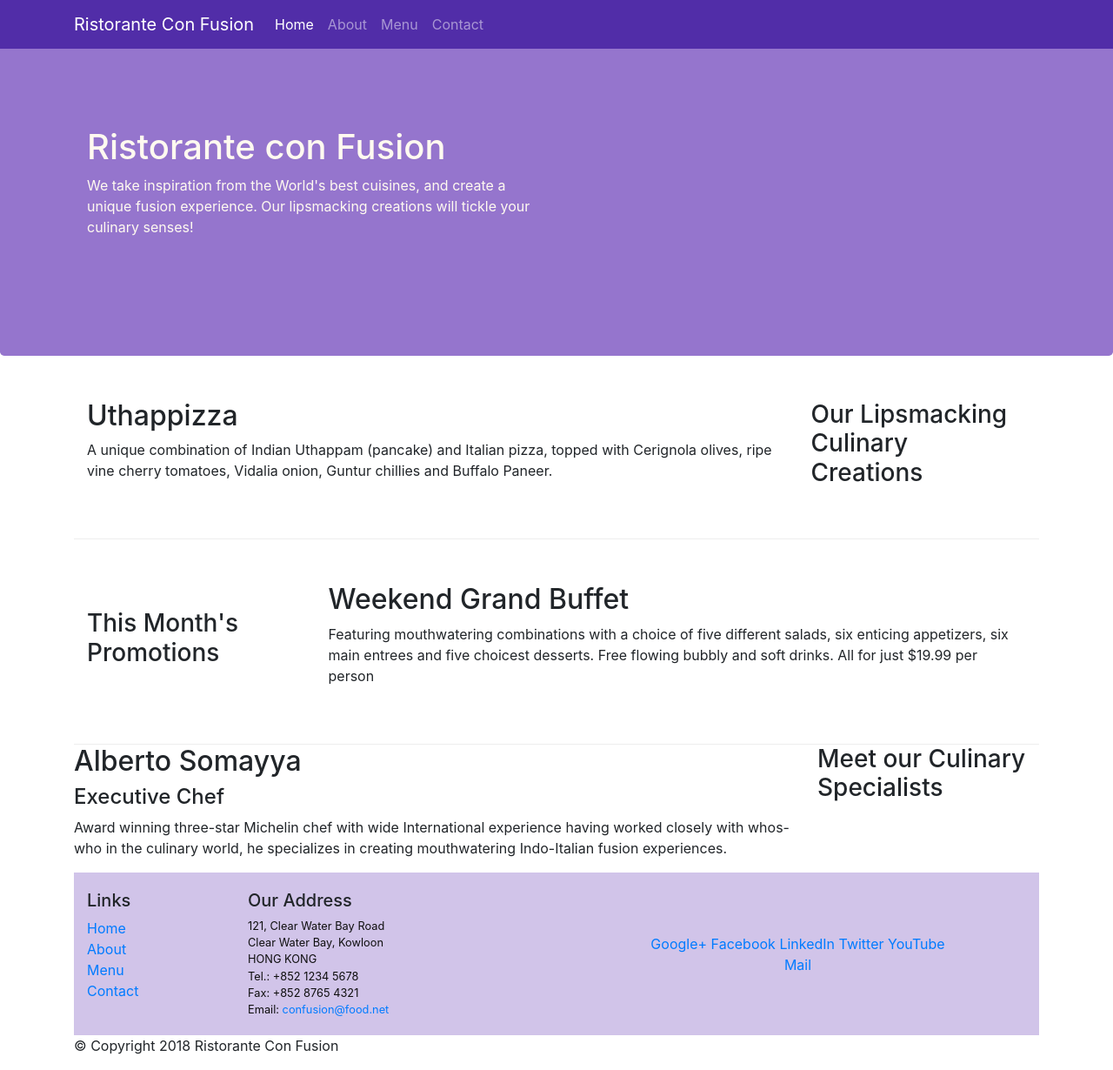
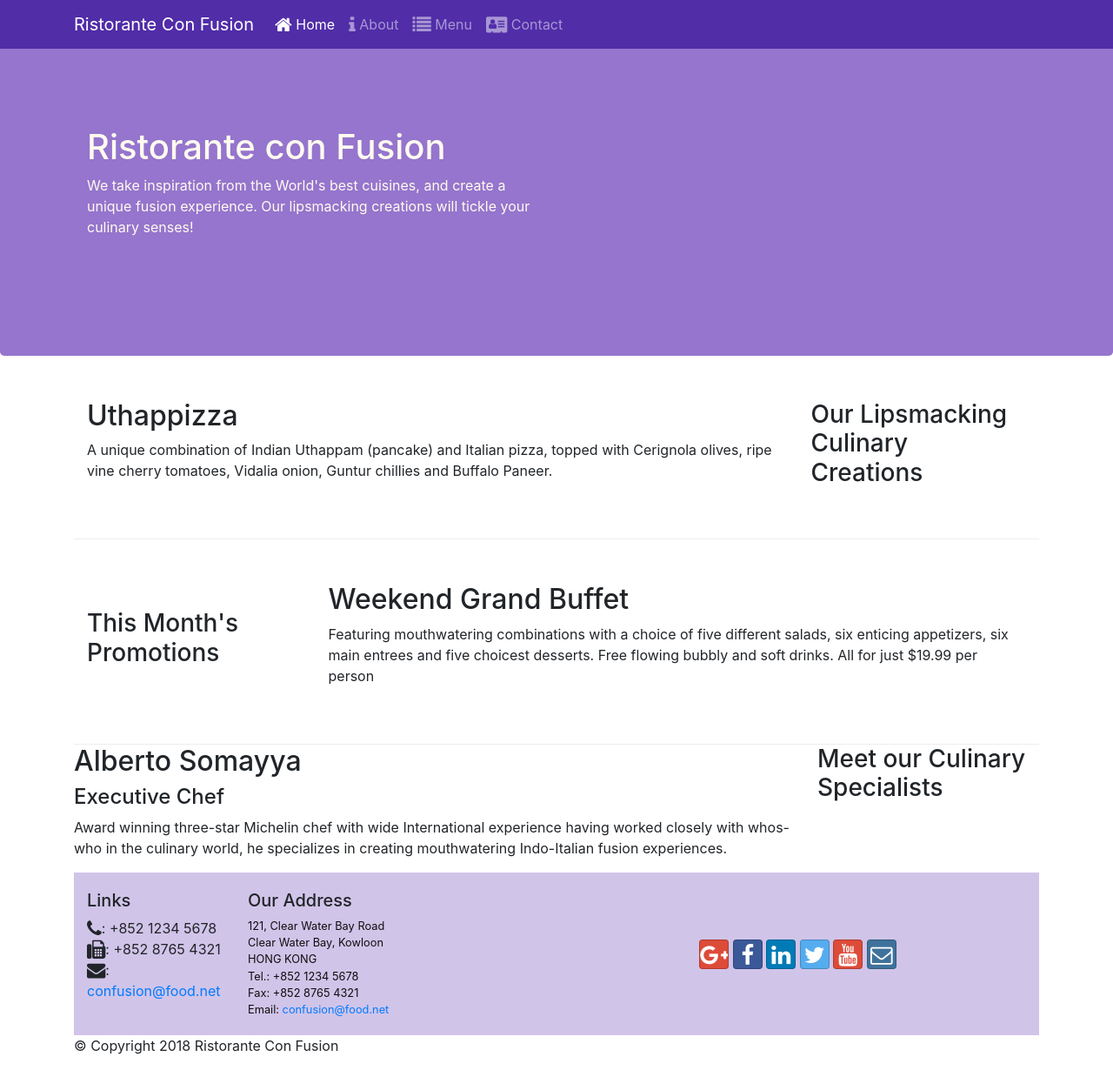
Before and after one commit to NjaalWiik/first-restaurant-website, a website: page index.html in a window 1280 px wide. Shown: the whole page at 87% size. Drawn offline with nearby package versions, Linux system fonts and the light colour scheme.

Commit message:
Icon Fonts

```diff
--- a/aboutus.html
+++ b/aboutus.html
@@ -13,6 +13,9 @@
     <!-- Bootstrap CSS -->
     <link rel="stylesheet" href="node_modules/bootstrap/dist/css/bootstrap.min.css">
     <link href="css/styles.css" rel="stylesheet">
+    <link rel="stylesheet" href="node_modules/font-awesome/css/font-awesome.min.css">
+    <link rel="stylesheet" href="node_modules/bootstrap-social/bootstrap-social.css">
+
 </head>
 
 <body>
@@ -24,10 +27,10 @@
        <a class="navbar-brand" href="./index.html">Ristorante Con Fusion</a>
         <div class="collapse navbar-collapse" id="Navbar">
           <ul class="navbar-nav mr-auto">
-            <li class="nav-item"><a class="nav-link" href="./index.html">Home</a></li>
-            <li class="nav-item active"><a class="nav-link" href="#">About</a></li>
-            <li class="nav-item"><a class="nav-link" href="#">Menu</a></li>
-            <li class="nav-item"><a class="nav-link" href="#">Contact</a></li>
+            <li class="nav-item"><a class="nav-link" href="./index.html"><span class="fa fa-home fa-lg"></span> Home</a></li>
+            <li class="nav-item active"><a class="nav-link" href="#"><span class="fa fa-info fa-lg"></span> About</a></li>
+            <li class="nav-item"><a class="nav-link" href="#"><span class="fa fa-list fa-lg"></span> Menu</a></li>
+            <li class="nav-item"><a class="nav-link" href="#"><span class="fa fa-address-card fa-lg"></span> Contact</a></li>
           </ul>
         </div>
     </div>
@@ -89,10 +92,10 @@
                 <div class="col-4 offset-1 col-sm-2">
                     <h5>Links</h5>
                     <ul class="list-unstyled">
-                        <li><a href="#">Home</a></li>
-                        <li><a href="aboutus.html">About</a></li>
-                        <li><a href="#">Menu</a></li>
-                        <li><a href="#">Contact</a></li>
+                      <i class="fa fa-phone fa-lg"></i>: +852 1234 5678<br>
+                      <i class="fa fa-fax fa-lg"></i>: +852 8765 4321<br>
+                      <i class="fa fa-envelope fa-lg"></i>:
+                      <a href="mailto:confusion@food.net">confusion@food.net</a>
                     </ul>
                 </div>
                 <div class="col-7 col-sm-5">
--- a/index.html
+++ b/index.html
@@ -10,6 +10,9 @@
     <!-- Bootstrap CSS -->
     <link rel="stylesheet" href="node_modules/bootstrap/dist/css/bootstrap.min.css">
     <link href="css/styles.css" rel="stylesheet">
+    <link rel="stylesheet" href="node_modules/font-awesome/css/font-awesome.min.css">
+    <link rel="stylesheet" href="node_modules/bootstrap-social/bootstrap-social.css">
+
 
     <title>Ristorante Con Fusion</title>
 </head>
@@ -23,10 +26,10 @@
        <a class="navbar-brand" href="#">Ristorante Con Fusion</a>
         <div class="collapse navbar-collapse" id="Navbar">
           <ul class="navbar-nav mr-auto">
-            <li class="nav-item active"><a class="nav-link" href="#">Home</a></li>
-            <li class="nav-item"><a class="nav-link" href="./aboutus.html">About</a></li>
-            <li class="nav-item"><a class="nav-link" href="#">Menu</a></li>
-            <li class="nav-item"><a class="nav-link" href="#">Contact</a></li>
+            <li class="nav-item active"><a class="nav-link" href="#"><span class="fa fa-home fa-lg"></span> Home</a></li>
+            <li class="nav-item"><a class="nav-link" href="./aboutus.html"><span class="fa fa-info fa-lg"></span> About</a></li>
+            <li class="nav-item"><a class="nav-link" href="#"><span class="fa fa-list fa-lg"></span> Menu</a></li>
+            <li class="nav-item"><a class="nav-link" href="#"><span class="fa fa-address-card fa-lg"></span> Contact</a></li>
           </ul>
         </div>
     </div>
@@ -84,10 +87,10 @@
                 <div class="col-4 col-sm-2">
                     <h5>Links</h5>
                     <ul class="list-unstyled">
-                        <li><a href="#">Home</a></li>
-                        <li><a href="aboutus.html">About</a></li>
-                        <li><a href="#">Menu</a></li>
-                        <li><a href="#">Contact</a></li>
+                      <i class="fa fa-phone fa-lg"></i>: +852 1234 5678<br>
+                      <i class="fa fa-fax fa-lg"></i>: +852 8765 4321<br>
+                      <i class="fa fa-envelope fa-lg"></i>:
+                      <a href="mailto:confusion@food.net">confusion@food.net</a>
                     </ul>
                 </div>
                 <div class="col-7 col-sm-5">
@@ -103,12 +106,14 @@
                 </div>
                 <div class="col-12 col-sm-4 align-self-center">
                     <div class="text-center">
-                        <a href="http://google.com/+">Google+</a>
-                        <a href="http://www.facebook.com/profile.php?id=">Facebook</a>
-                        <a href="http://www.linkedin.com/in/">LinkedIn</a>
-                        <a href="http://twitter.com/">Twitter</a>
-                        <a href="http://youtube.com/">YouTube</a>
-                        <a href="mailto:">Mail</a>
+                      <div class="text-center">
+                          <a class="btn btn-social-icon btn-google" href="http://google.com/+"><i class="fa fa-google-plus"></i></a>
+                          <a class="btn btn-social-icon btn-facebook" href="http://www.facebook.com/profile.php?id="><i class="fa fa-facebook"></i></a>
+                          <a class="btn btn-social-icon btn-linkedin" href="http://www.linkedin.com/in/"><i class="fa fa-linkedin"></i></a>
+                          <a class="btn btn-social-icon btn-twitter" href="http://twitter.com/"><i class="fa fa-twitter"></i></a>
+                          <a class="btn btn-social-icon btn-google" href="http://youtube.com/"><i class="fa fa-youtube"></i></a>
+                          <a class="btn btn-social-icon btn-instagram" href="mailto:"><i class="fa fa-envelope-o"></i></a>
+                      </div>
                     </div>
                 </div>
            </div>
--- a/package.json
+++ b/package.json
@@ -15,6 +15,8 @@
   },
   "dependencies": {
     "bootstrap": "^4.0.0",
+    "bootstrap-social": "^5.1.1",
+    "font-awesome": "^4.7.0",
     "jquery": "^3.3.1",
     "popper.js": "^1.12.9"
   }
```
Also changed, not shown: 1 other file.
